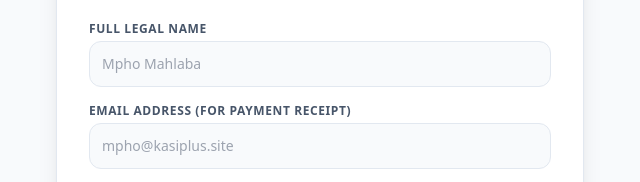
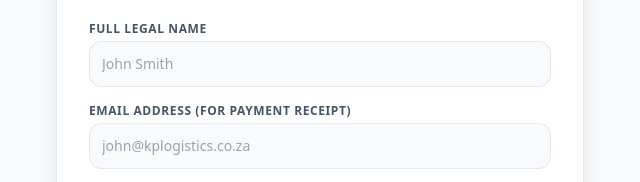
Before and after one commit to kasipulse/KP-Logistics, a plain HTML site: page driver.html in a window 1280 px wide. Shown: the part 268-450 px from the top of the page, 320-960 px from the left. Drawn offline with nearby package versions, Linux system fonts and the light colour scheme.

Commit message:
Update driver.html

```diff
--- a/driver.html
+++ b/driver.html
@@ -39,12 +39,12 @@
             <form id="driverForm" class="space-y-4">
                 <div>
                     <label class="block text-xs font-bold uppercase tracking-wider text-slate-600 mb-1">Full Legal Name</label>
-                    <input type="text" id="driverName" required class="w-full p-3 bg-slate-50 border border-slate-200 rounded-xl focus:ring-2 focus:ring-orange-500 outline-none text-sm" placeholder="Mpho Mahlaba">
+                    <input type="text" id="driverName" required class="w-full p-3 bg-slate-50 border border-slate-200 rounded-xl focus:ring-2 focus:ring-orange-500 outline-none text-sm" placeholder="John Smith">
                 </div>
 
                 <div>
                     <label class="block text-xs font-bold uppercase tracking-wider text-slate-600 mb-1">Email Address (For Payment Receipt)</label>
-                    <input type="email" id="driverEmail" required class="w-full p-3 bg-slate-50 border border-slate-200 rounded-xl focus:ring-2 focus:ring-orange-500 outline-none text-sm" placeholder="mpho@kasiplus.site">
+                    <input type="email" id="driverEmail" required class="w-full p-3 bg-slate-50 border border-slate-200 rounded-xl focus:ring-2 focus:ring-orange-500 outline-none text-sm" placeholder="john@kplogistics.co.za">
                 </div>
 
                 <div class="grid grid-cols-1 md:grid-cols-2 gap-4">
```
